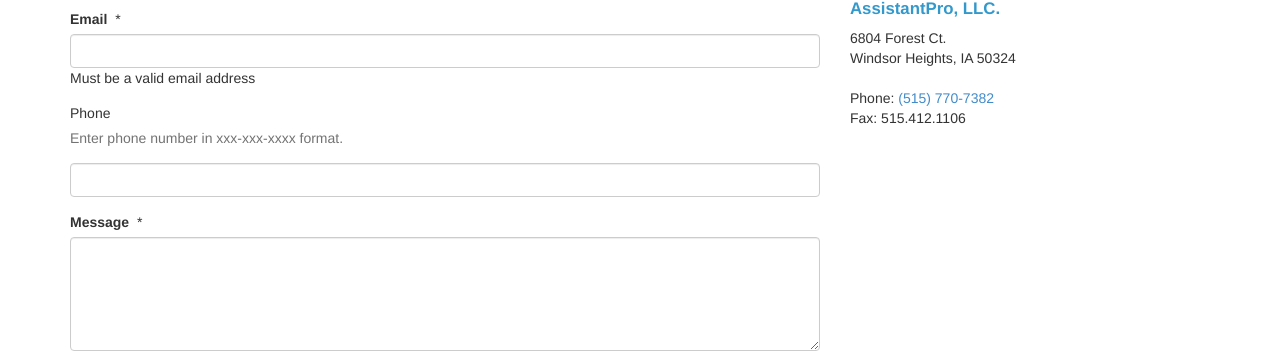
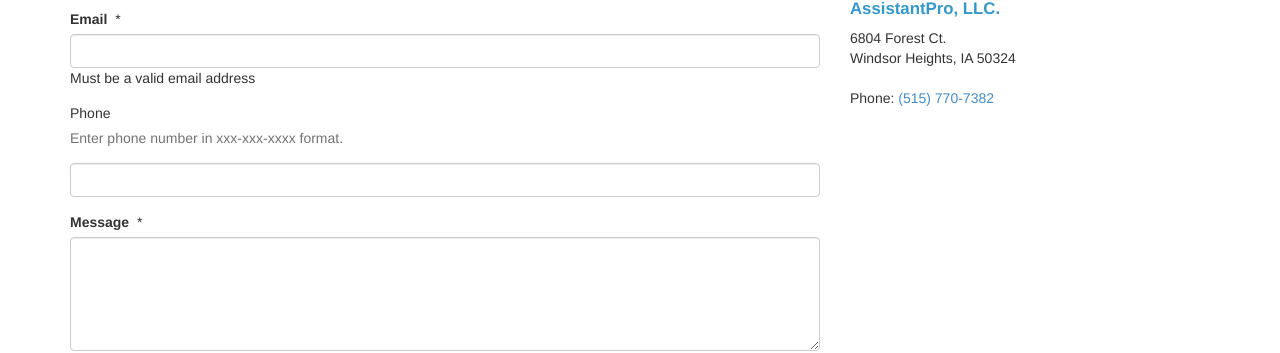
Before and after one commit to madisona/apdsm.com, a Jekyll site: the page built from contact.html, in a window 1280 px wide. Shown: the part 259-612 px from the top of the page. Built offline with Jekyll 4.4.1, drawn with Linux system fonts in a browser that asks for light colours; nearby versions of some CDN libraries; Markdown is read by kramdown in place of the engine named in the settings.

Commit message:
Feature: Removed Fax number from contact page

```diff
--- a/contact.html
+++ b/contact.html
@@ -82,8 +82,7 @@
             <div class="address">
                 6804 Forest Ct.<br />
                 Windsor Heights, IA 50324<br /><br />
-                Phone: <a href="tel:5157707382">(515) 770-7382</a><br />
-                Fax: 515.412.1106
+                Phone: <a href="tel:5157707382">(515) 770-7382</a>
             </div>
 
         <div class="feature">
```
